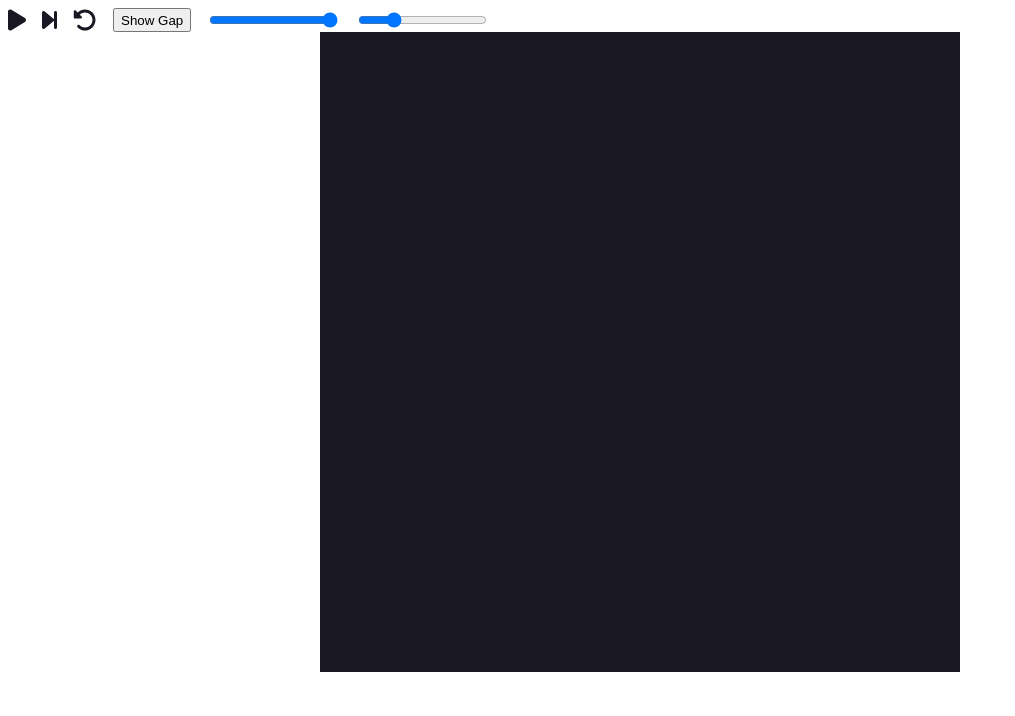
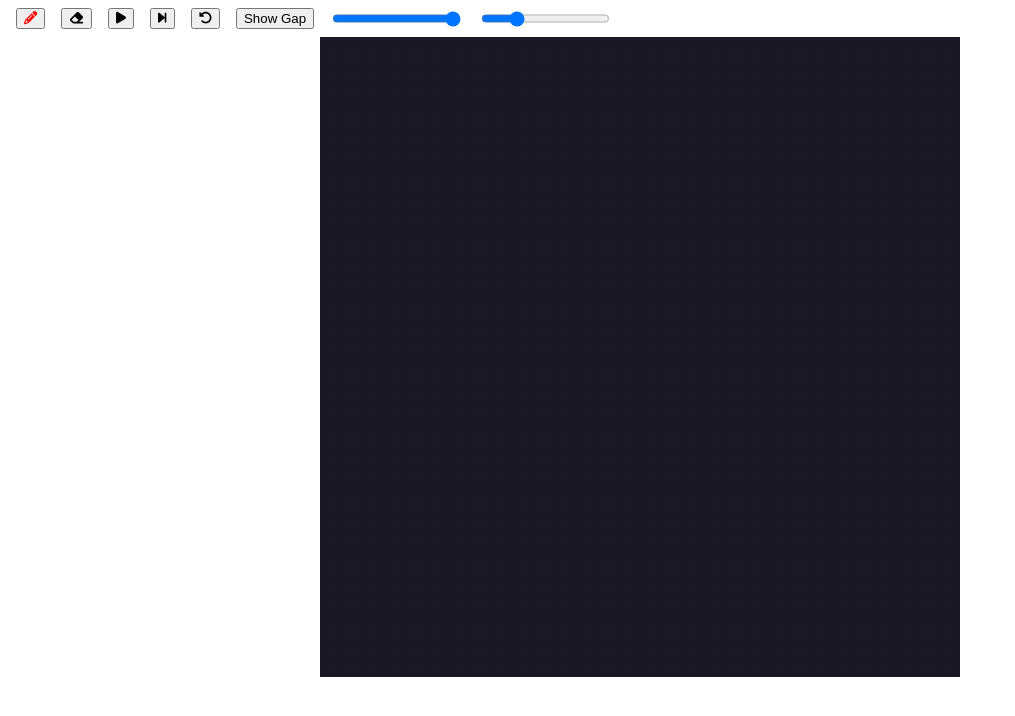
Before and after one commit to apangnathip/bacterium, a React (Vite) app: page / in a window 1280 px wide. Shown: the top 716 px of the page, without its empty margins (0-1015 px from the left). Built offline with nearby package versions, Linux system fonts and the light colour scheme.

Commit message:
add buttons for drawing and erasing

```diff
--- a/src/App.tsx
+++ b/src/App.tsx
@@ -7,6 +7,7 @@ export type Flags = {
   continue: boolean;
   reset: boolean;
   step: boolean;
+  draw: boolean;
   gap: number;
   fps: number;
 };
@@ -21,6 +22,7 @@ function App() {
     continue: false,
     reset: false,
     step: false,
+    draw: true,
     gap: 0,
     fps: 25,
   });
@@ -29,12 +31,7 @@ function App() {
     <>
       <Controls flags={flags} setFlags={setFlags} gridObj={gridObj} />
       <div className="canvas-container">
-        <Canvas
-          gridObj={gridObj}
-          setGrid={setGridObj}
-          flags={flags}
-          setFlags={setFlags}
-        />
+        <Canvas gridObj={gridObj} flags={flags} setFlags={setFlags} />
       </div>
     </>
   );
--- a/src/components/Canvas.tsx
+++ b/src/components/Canvas.tsx
@@ -121,12 +121,10 @@ const updateGrid = (gridObj: GridObject) => {
 const Canvas = memo(
   ({
     gridObj,
-    setGrid,
     flags,
     setFlags,
   }: {
     gridObj: GridObject;
-    setGrid: React.Dispatch<React.SetStateAction<GridObject>>;
     flags: Flags;
     setFlags: React.Dispatch<React.SetStateAction<Flags>>;
   }) => {
@@ -139,7 +137,6 @@ const Canvas = memo(
       x: 0,
       y: 0,
       isClicked: false,
-      button: 0,
     });
 
     let canvas: HTMLCanvasElement | null;
@@ -153,6 +150,7 @@ const Canvas = memo(
 
       window.addEventListener("mousemove", handleMouseMove);
       window.addEventListener("mousedown", (e) => {
+        if (e.button !== 0) return;
         mouseRef.current.isClicked = true;
         handleMouseClick(e);
       });
@@ -255,13 +253,10 @@ const Canvas = memo(
           gridCol < gridObj.size &&
           gridRow < gridObj.size
         ) {
-          switch (mouseRef.current.button) {
-            case 0:
-              gridObj.grid[gridRow][gridCol] = new Cell();
-              break;
-            case 2:
-              gridObj.grid[gridRow][gridCol] = null;
-              break;
+          if (flagRef.current.draw) {
+            gridObj.grid[gridRow][gridCol] = new Cell();
+          } else {
+            gridObj.grid[gridRow][gridCol] = null;
           }
         }
       }
@@ -271,7 +266,6 @@ const Canvas = memo(
     };
 
     const handleMouseClick = (e: MouseEvent) => {
-      mouseRef.current.button = e.button;
       mouseRef.current.startX = e.clientX - rect.left;
       mouseRef.current.startY = e.clientY - rect.top;
     };
--- a/src/components/Controls.css
+++ b/src/components/Controls.css
@@ -1,10 +1,12 @@
 .bar {
   display: flex;
   gap: 1rem;
+  margin: 0.5rem;
 }
 
-.icon {
-  font-size: 1.5rem;
-  color: rgb(25, 23, 36);
-  cursor: pointer;
+.pressed {
+  top: 2px;
+  left: 1px;
+  box-shadow: none;
+  color: red;
 }
--- a/src/components/Controls.tsx
+++ b/src/components/Controls.tsx
@@ -4,8 +4,10 @@ import { Flags } from "../App";
 import { createNewGrid, GridObject } from "./Canvas";
 import { FontAwesomeIcon } from "@fortawesome/react-fontawesome";
 import {
+  faEraser,
   faForwardStep,
   faPause,
+  faPencil,
   faPlay,
   faRotateLeft,
 } from "@fortawesome/free-solid-svg-icons";
@@ -21,23 +23,35 @@ const Controls = ({
 }) => {
   return (
     <div className="bar">
-      <FontAwesomeIcon
-        icon={flags.continue ? faPause : faPlay}
-        className="icon"
+      <button
+        className={flags.draw ? "pressed" : ""}
+        onClick={() => setFlags((prev) => ({ ...prev, draw: true }))}
+      >
+        <FontAwesomeIcon icon={faPencil} />
+      </button>
+      <button
+        className={flags.draw ? "" : "pressed"}
+        onClick={() => setFlags((prev) => ({ ...prev, draw: false }))}
+      >
+        <FontAwesomeIcon icon={faEraser} />
+      </button>
+      <button
         onClick={() =>
           setFlags((prev) => ({ ...prev, continue: !prev.continue }))
         }
-      />
-      <FontAwesomeIcon
-        icon={faForwardStep}
-        className="icon"
-        onClick={() => setFlags((prev) => ({ ...prev, step: true }))}
-      />
-      <FontAwesomeIcon
-        icon={faRotateLeft}
-        className="icon"
-        onClick={() => setFlags((prev) => ({ ...prev, reset: true }))}
-      />
+      >
+        <FontAwesomeIcon icon={flags.continue ? faPause : faPlay} />
+      </button>
+      <button onClick={() => setFlags((prev) => ({ ...prev, step: true }))}>
+        <FontAwesomeIcon icon={faForwardStep} />
+      </button>
+      <button
+        onClick={() =>
+          setFlags((prev) => ({ ...prev, reset: true, draw: true }))
+        }
+      >
+        <FontAwesomeIcon icon={faRotateLeft} />
+      </button>
       <button
         onClick={() =>
           setFlags((prev) => {
```
